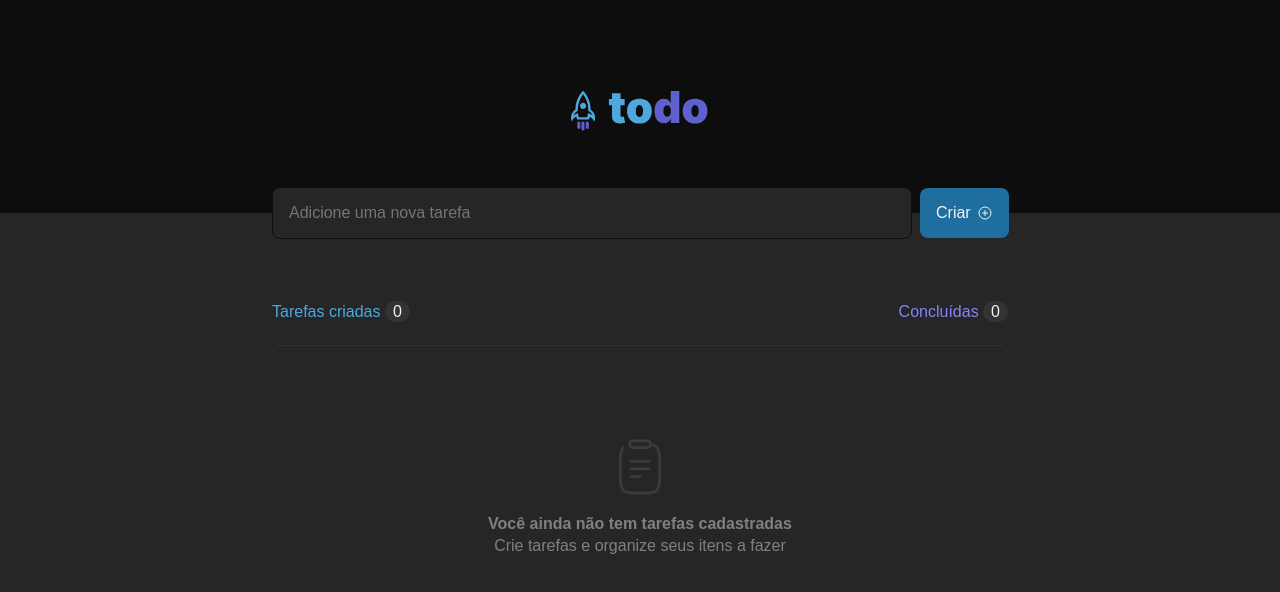
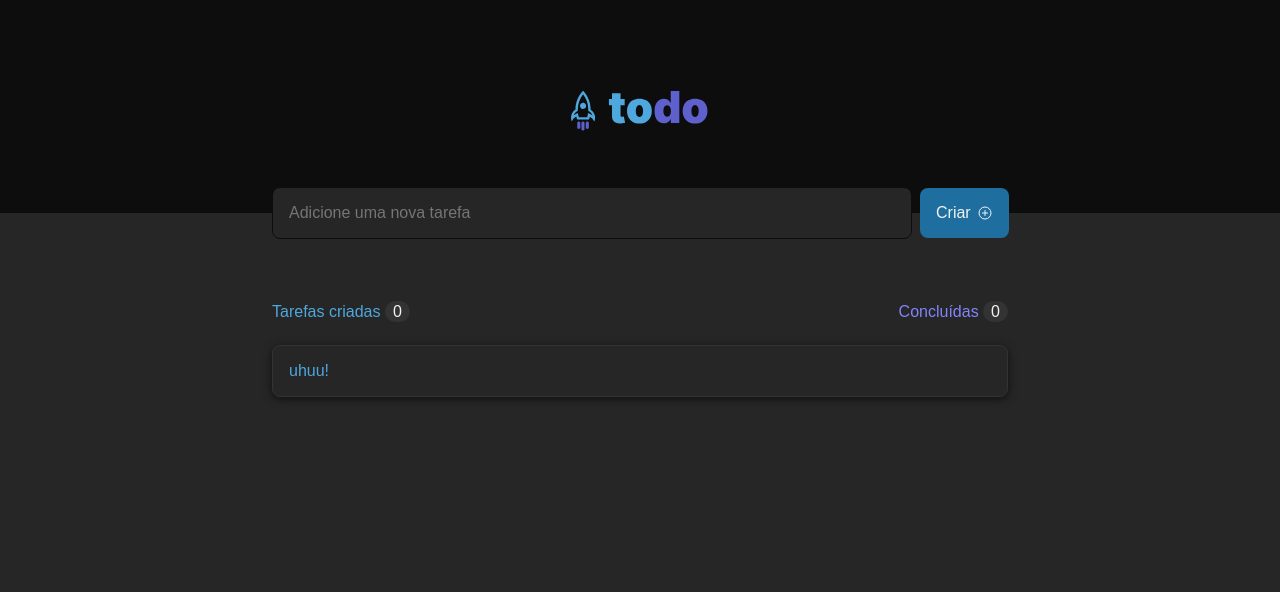
Before and after one commit to BacelarVitor/react-todo, a React (Vite) app: page / in a window 1280 px wide. Shown: the top 592 px of the page. Built offline with nearby package versions, Linux system fonts and the light colour scheme.

Commit message:
estrutura de task

```diff
--- /dev/null
+++ b/src/Task.module.css
@@ -0,0 +1,9 @@
+.wrapper {
+    width: 100%;
+    border: 1px solid var(--gray-400);
+    border-radius: 8px;
+    padding: 1rem;
+    background: var(--gray-500);
+
+    box-shadow: 0px 2px 8px rgba(0, 0, 0, 0.6);
+}
--- /dev/null
+++ b/src/Task.tsx
@@ -0,0 +1,9 @@
+import styles from './Task.module.css'
+
+export function Task() {
+    return (
+        <div className={styles.wrapper}>
+            uhuu!
+        </div>
+    )
+}
--- a/src/TodoList.tsx
+++ b/src/TodoList.tsx
@@ -1,3 +1,4 @@
+import { Task } from './Task'
 import styles from './TodoList.module.css'
 
 export function TodoList() {
@@ -7,6 +8,10 @@ export function TodoList() {
                 <p>Tarefas criadas <span>0</span></p>
                 <p>Concluídas <span>0</span></p>
             </div>
+            <div className={styles.tasks}>
+                <Task />
+            </div>
+            {/*
                 <div className={styles.empty}>
                     <span>
                         Você ainda não tem tarefas cadastradas
@@ -15,6 +20,7 @@ export function TodoList() {
                         Crie tarefas e organize seus itens a fazer
                     </span>
                 </div>
+            */}
         </div>
     )
 }
```
Lines whose indentation alone changed are shown as unchanged.
